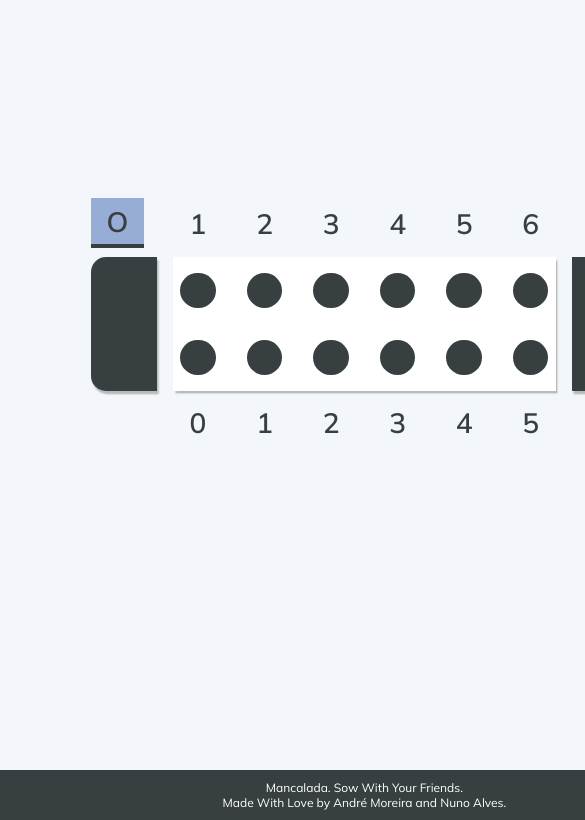
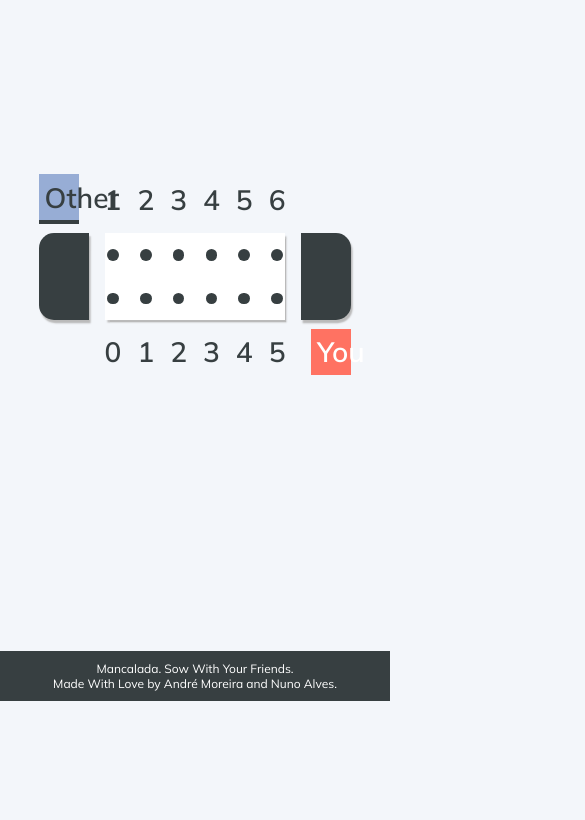
Before and after one commit to DoStini/feup-ltw-proj, a plain HTML site: page client/index.html in a window 390 px wide. Shown: the part 143-963 px from the top of the page, 585 px wide, since content can reach past the window. After the commit the page ends 913 px from the top, so only its background shows below. Drawn offline with Linux system fonts and the light colour scheme.

Commit message:
change: fixed grid responsiveness

```diff
--- a/client/css/game.css
+++ b/client/css/game.css
@@ -1,5 +1,7 @@
 section#game-section {
     grid-area: body;
+    min-width: 0;
+    min-height: 0;
 }
 
 section#game-section header {
@@ -16,27 +18,29 @@ section#game-section header > h3{
 
 div.game-area{
     display: grid;
-    grid-template-columns: 1.3fr 1fr 1fr 1fr  1fr  1fr  1fr 1.3fr;
-    grid-template-rows: auto auto auto;
+    grid-template-columns: minmax(0, 1.3f) minmax(0, 1fr) minmax(0,1fr) minmax(0,1fr)  minmax(0,1fr)  minmax(0,1fr)  minmax(0, 1fr) minmax(0, 1.3fr);
+    grid-template-rows: minmax(0, auto) minmax(0, auto) minmax(0, auto);
     grid-template-areas:
         "name1 seeds1-0 seeds1-1 seeds1-2 seeds1-3 seeds1-4 seeds1-5 ."
         "storage1 board board board board board board storage0"
         ". seeds0-0 seeds0-1 seeds0-2 seeds0-3 seeds0-4 seeds0-5 name0";
-    width: 75%;
+    width: 80%;
     column-gap: 1em;
     justify-self: center;
     min-width: 0;
+    min-height: 0;
 }
 
 div.game-area > div#board{
     grid-area: board;
     display: grid;
-    grid-template-columns:1fr 1fr 1fr  1fr  1fr  1fr;
-    grid-template-rows: 1fr 1fr;
+    grid-template-columns:minmax(0, 1fr) minmax(0,1fr) minmax(0,1fr)  minmax(0,1fr)  minmax(0,1fr)  minmax(0, 1fr);
+    grid-template-rows:minmax(0, 1fr) minmax(0,1fr);
     width: 100%;
     column-gap: 1em;
     row-gap: 2em;
     min-width: 0;
+    min-height: 0;
     padding-bottom: 1em;
     padding-top: 1em;
     background-color: white;
@@ -48,6 +52,7 @@ div.game-area span.seed-num {
     font-weight: 600;
     font-size: 28px;
     min-width: 0;
+    min-height: 0;
     justify-self: center;
     align-self: center;
 }
@@ -57,6 +62,7 @@ div.game-area div.hole {
     padding-bottom: 70%;
     height: 0;
     min-width: 0;
+    min-height: 0;
     color: white;
     border-radius: 50%;
     background-color: #373f41;
@@ -68,6 +74,7 @@ div.game-area div#storage0 {
     background-color: #373f41;
     grid-area: storage0;
     min-width: 0;
+    min-height: 0;
     border-radius: 0 15px 15px 0;
     box-shadow:  0.1em 0.2em 0.1em #bababa;
 }
@@ -76,6 +83,7 @@ div.game-area div#storage1 {
     background-color: #373f41;
     grid-area: storage1;
     min-width: 0;
+    min-height: 0;
     border-radius: 15px 0 0 15px;
     box-shadow:  0.1em 0.2em 0.1em #bababa;
 }
@@ -84,6 +92,7 @@ div.game-area div#name0 {
     grid-area: name0;
     justify-self: right;
     min-width: 0;
+    min-height: 0;
 
 }
 
@@ -91,6 +100,7 @@ div.game-area div#name1 {
     grid-area: name1;
     justify-self: left;
     min-width: 0;
+    min-height: 0;
 
 }
 
@@ -109,6 +119,8 @@ div.game-area .player-name {
 div.game-area .player-back {
     padding: 0.2em;
     min-width: 0;
+    min-height: 0;
+
 }
 
 div.game-area #name1 .player-back {
--- a/client/css/styles.css
+++ b/client/css/styles.css
@@ -13,8 +13,8 @@ body {
   margin: 0;
   font-family: "Mulish", "sans-serif";
   display: grid;
-  grid-template-columns: 1fr;
-  grid-template-rows: 70px 1fr 50px;
+  grid-template-columns: minmax(0, 1fr);
+  grid-template-rows: minmax(0,70px) minmax(0, 1fr) minmax(0, 50px);
   grid-template-areas:
     "header"
     "body"
@@ -255,6 +255,8 @@ section#config input#ai-order-ai {
   justify-content: space-around;
   height: 80%;
   min-width: 0;
+  min-height: 0;
+
 }
 
 .game-area {
--- a/client/index.html
+++ b/client/index.html
@@ -40,7 +40,7 @@
             <div class="game-area">
                 <div class="player-name player-turn" id="name1">
                     <div class="player-back">
-                        O
+                        Other
                     </div>
                 </div>
                 <div id="storage1"></div>
@@ -89,7 +89,7 @@
                 </div>
                 <div class="player-name" id="name0">
                     <div class="player-back">
-                        Y
+                        You
                     </div>
                 </div>
 
```
